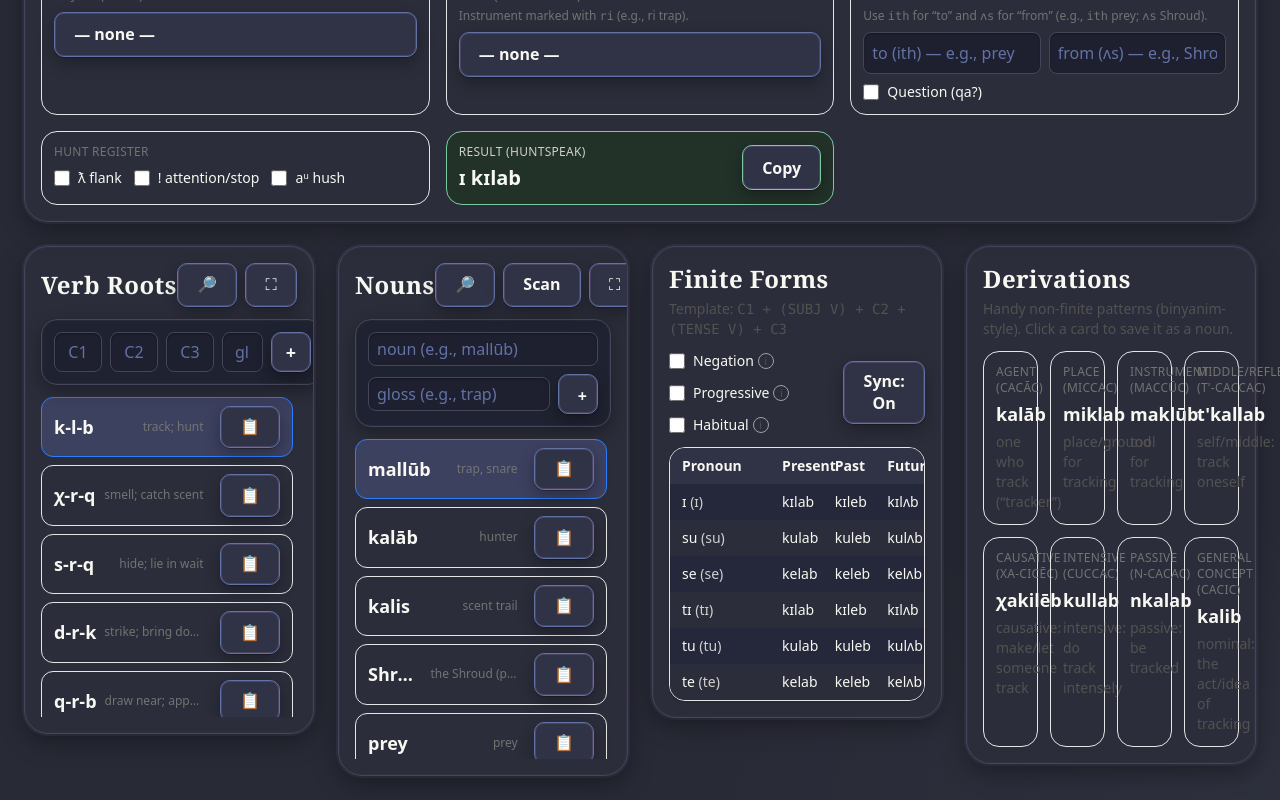
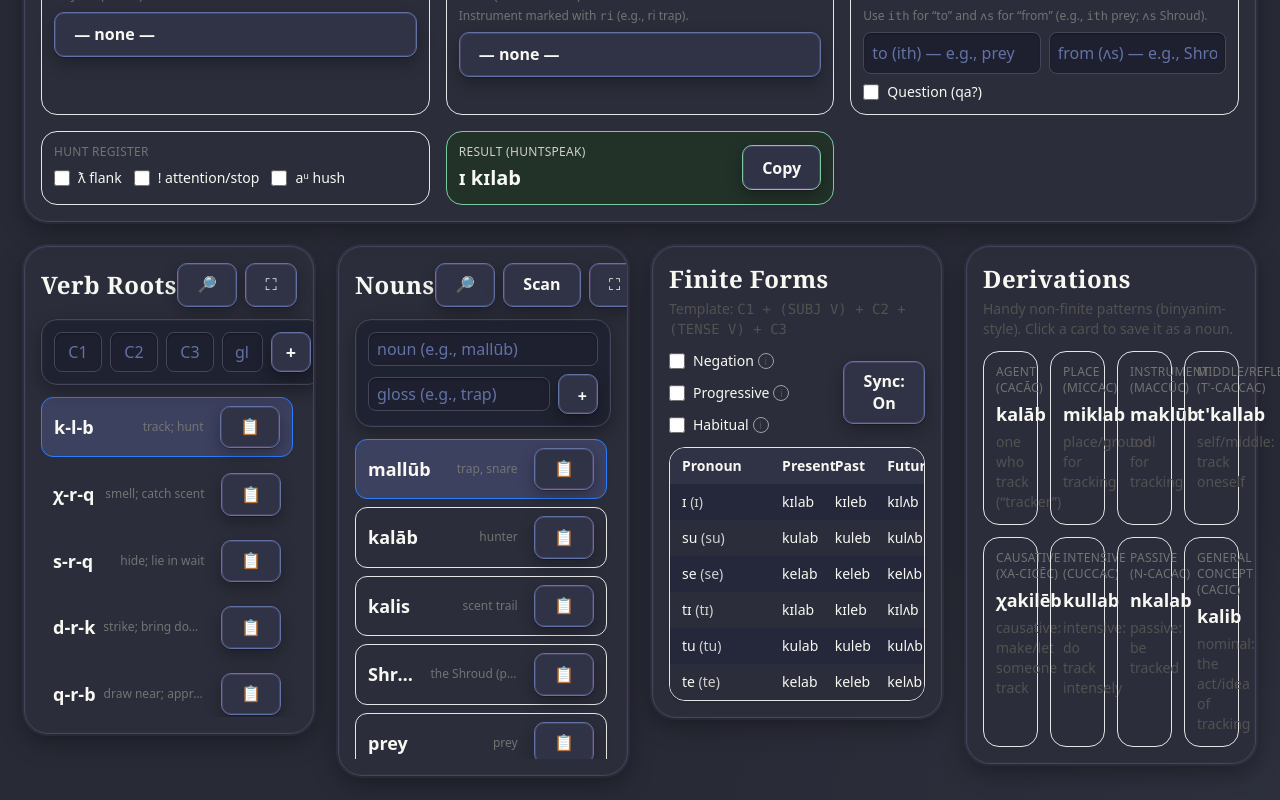
Before and after one commit to L1ghth0us3/Moontalk, a React (Vite) app: page / in a window 1280 px wide. Shown: the part 443-1243 px from the top of the page. Built offline with nearby package versions, Linux system fonts and the light colour scheme.

Commit message:
chore(ui): remove neutral borders from list items; show borders only for selection/validation; integrate copy icon inside row (roots/nouns)

```diff
--- a/src/components/editors/RootEditor.tsx
+++ b/src/components/editors/RootEditor.tsx
@@ -179,7 +179,7 @@ export default function RootEditor({ initial, onChange, selectedId, onSelect, sh
         {(showSearch && query ? filtered : roots).map(r => (
           <div
             key={r.id}
-            className={`px-3 py-2 rounded-xl border flex items-center gap-2 ${selectedId === r.id ? "border-blue-500 root-item--selected" : (dupSigs.has(`${(r.c1||'').toLowerCase()}-${(r.c2||'').toLowerCase()}-${(r.c3||'').toLowerCase()}`) ? 'border-red-300 bg-red-50' : 'border-neutral-200 hover:bg-neutral-50')}`}
+            className={`px-3 py-2 rounded-xl flex items-center gap-2 ${selectedId === r.id ? "border border-blue-500 root-item--selected" : (dupSigs.has(`${(r.c1||'').toLowerCase()}-${(r.c2||'').toLowerCase()}-${(r.c3||'').toLowerCase()}`) ? 'border border-red-300 bg-red-50' : 'hover:bg-neutral-50')}`}
             onClick={() => onSelect(r.id)}
             onDoubleClick={()=>setExpanded(true)}
             role="button"
```
